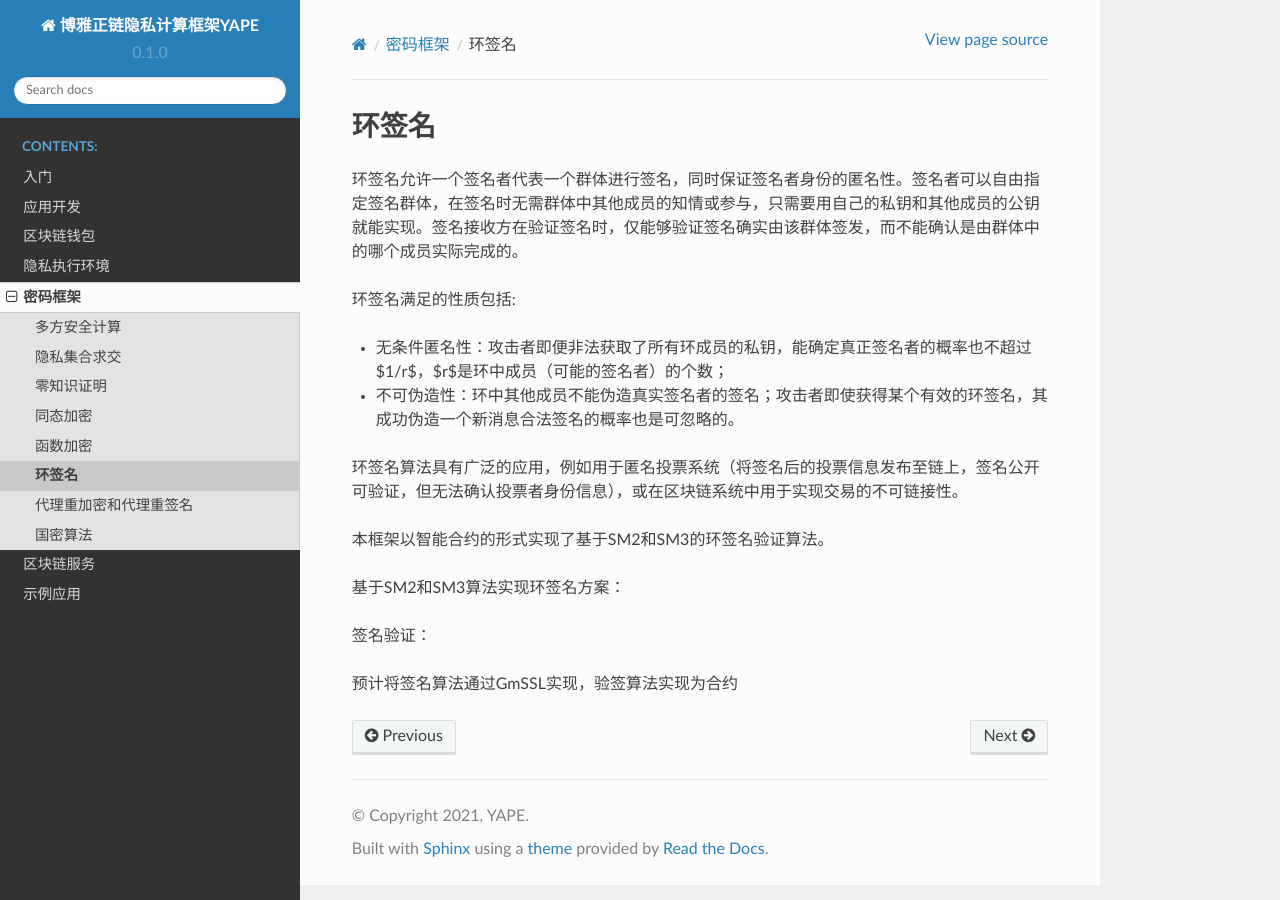
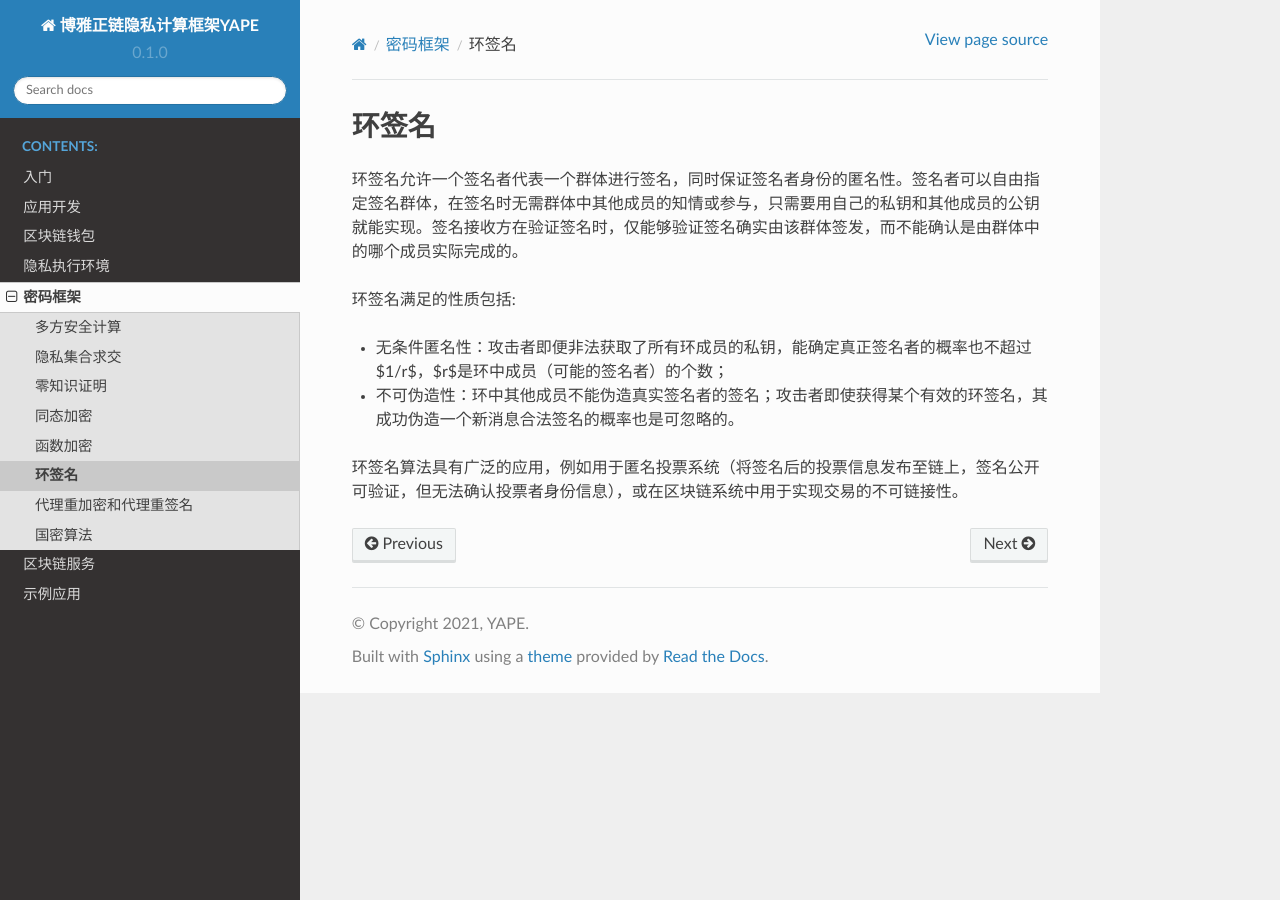
Before and after one commit to boyanet/yape-docs, a Sphinx documentation site: the page built from docs/source/cipher_structure/rs.md, in a window 1280 px wide. Built offline with Sphinx 7.4.7 and the Read the Docs theme 2.0.0, drawn with Linux system fonts in a browser that asks for light colours.

Commit message:
Update rs.md

```diff
--- a/docs/source/cipher_structure/rs.md
+++ b/docs/source/cipher_structure/rs.md
@@ -8,13 +8,3 @@
 - 不可伪造性：环中其他成员不能伪造真实签名者的签名；攻击者即使获得某个有效的环签名，其成功伪造一个新消息合法签名的概率也是可忽略的。
 
 环签名算法具有广泛的应用，例如用于匿名投票系统（将签名后的投票信息发布至链上，签名公开可验证，但无法确认投票者身份信息），或在区块链系统中用于实现交易的不可链接性。
-
-本框架以智能合约的形式实现了基于SM2和SM3的环签名验证算法。
-
-
-
-基于SM2和SM3算法实现环签名方案：
-
-签名验证：
-
-预计将签名算法通过GmSSL实现，验签算法实现为合约
```
